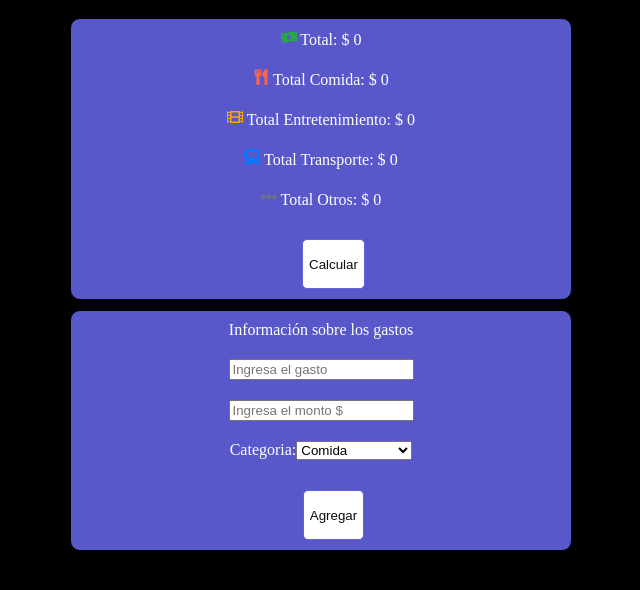
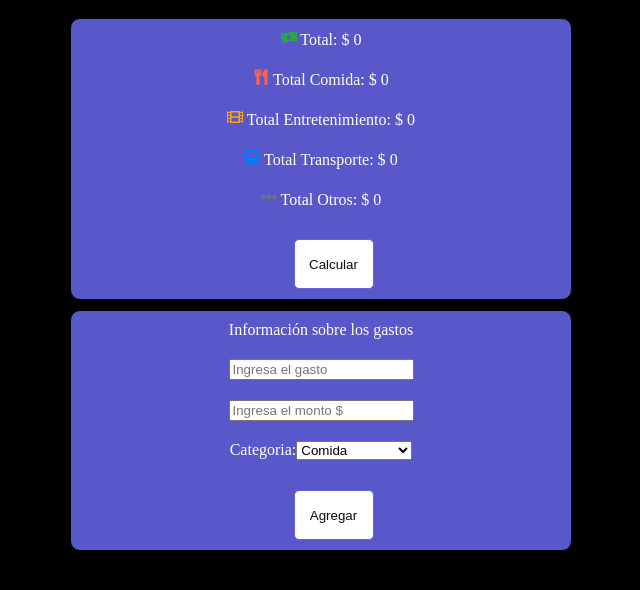
Before and after one commit to Eddieramirez29/GastosMensuales, a React (Vite) app: page / in a window 1280 px wide. Shown: the top 590 px of the page, without its empty margins (319-959 px from the left). Built offline with nearby package versions, Linux system fonts and the light colour scheme.

Commit message:
Styles added for button on ListaGastos

```diff
--- a/src/components/ListaGastos.jsx
+++ b/src/components/ListaGastos.jsx
@@ -9,8 +9,8 @@ function ListaGastos({ gastos }) {
             {gasto.nombre || "Sin nombre"} - ${gasto.monto || 0} ({gasto.categoria || "Sin categoría"})
           </span>
           <div className="botones">
-            <button id={`editar-${gasto.id}`}>Editar</button>
-            <button id={`eliminar-${gasto.id}`}>Eliminar</button>
+            <button className="editarBoton" id={`editar-${gasto.id}`}>Editar</button>
+            <button className="eliminarBoton" id={`eliminar-${gasto.id}`}>Eliminar</button>
           </div>
         </li>
       ))}
--- a/src/styles/ListaGastos.css
+++ b/src/styles/ListaGastos.css
@@ -25,4 +25,18 @@ ul >*
 button
 {
     margin-left: 25px;
+    border: none;
+    border-radius: 5px;
+    width: 80px;
+    height: 25px;
 }
+
+.editarBoton:hover
+{
+    background-color: bisque;
+}
+
+.eliminarBoton:hover
+{
+    background-color: rgb(244, 84, 84);
+}
```
